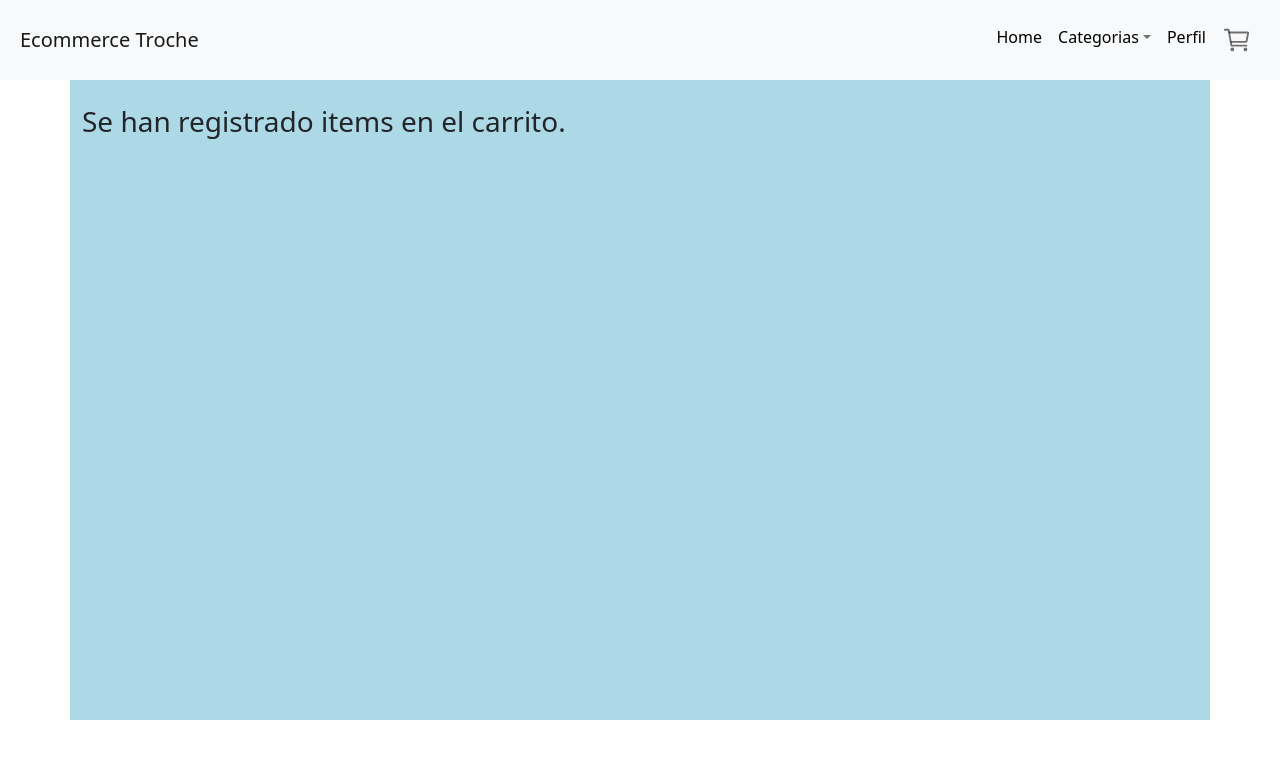
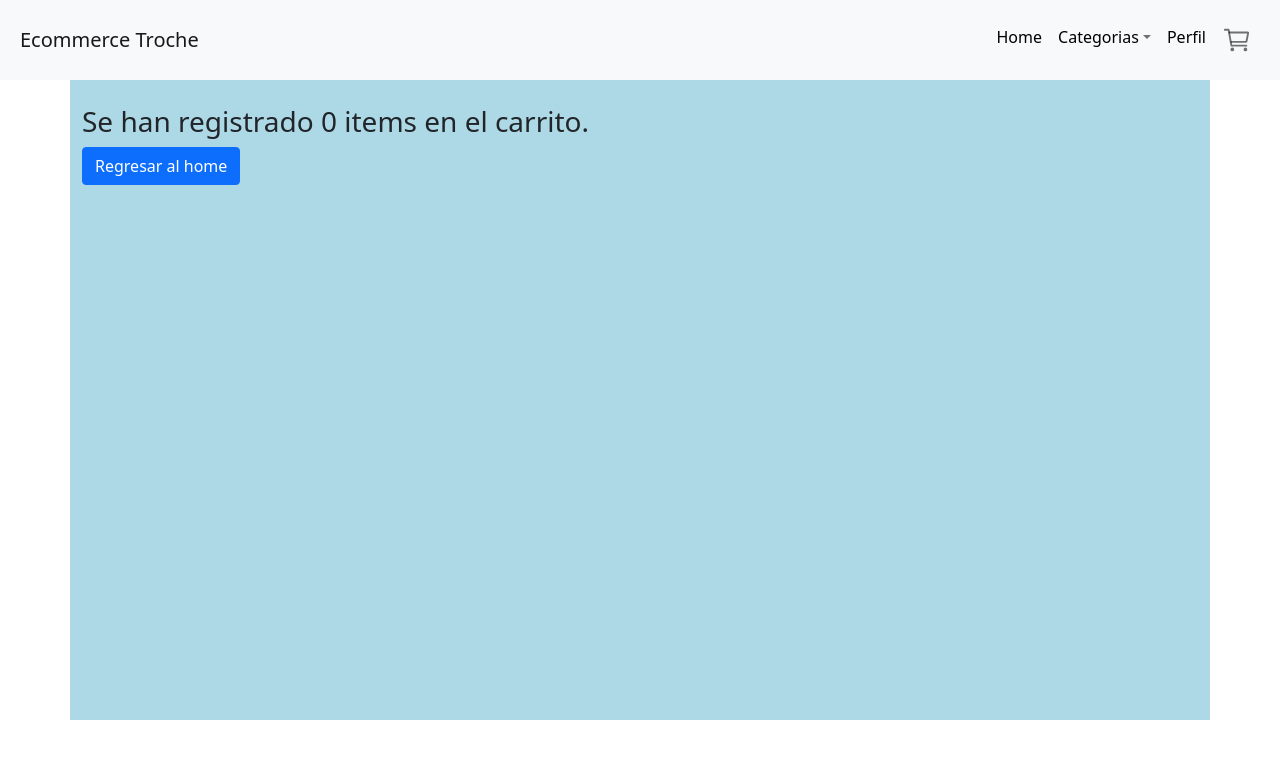
Before and after one commit to Zaanter/ecommerce-troche, a React (Create React App) app: page /cart in a window 1280 px wide. Shown: the top 758 px of the page. Built offline with nearby package versions, Linux system fonts and the light colour scheme.

Commit message:
Se mejoro context

```diff
--- a/src/components/Cart.js
+++ b/src/components/Cart.js
@@ -1,14 +1,15 @@
+import { Button, Container } from 'react-bootstrap';
 import React, {useContext} from 'react'
 
 import { CartContext } from '../context/CartProvider';
-import { Container } from 'react-bootstrap';
+import { Link } from 'react-router-dom';
 
 const Cart = () => {
     const cart = useContext(CartContext)
-
     return (
         <Container>
-            {cart && <h3>Se han registrado items en el carrito.</h3>}
+            {cart && <h3>Se han registrado {cart.cartItems.length} items en el carrito.</h3>}
+            <Button><Link to='/' style={{color:'white', textDecoration:'none'}}>Regresar al home</Link></Button>
         </Container>
      );
 }
```
